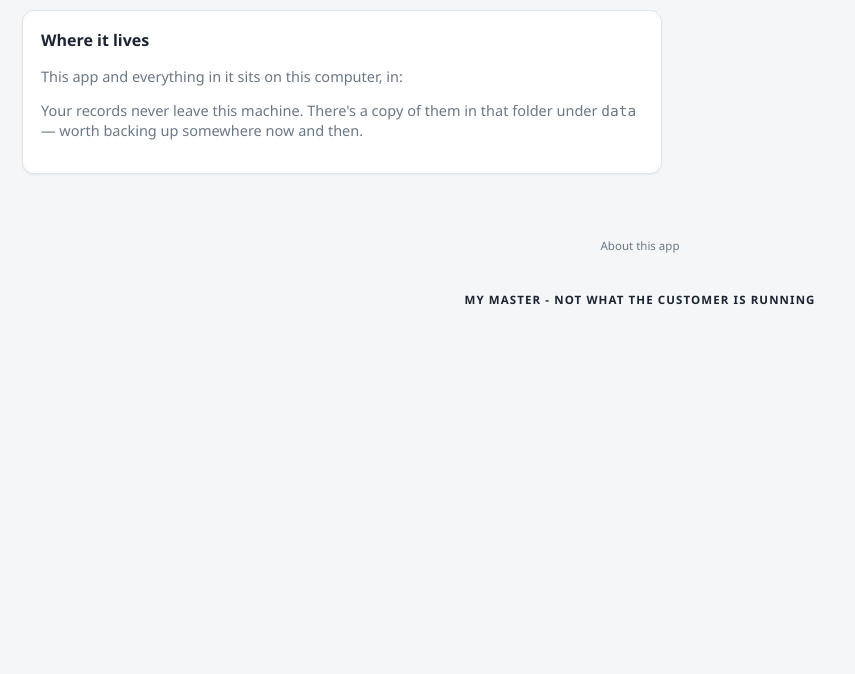
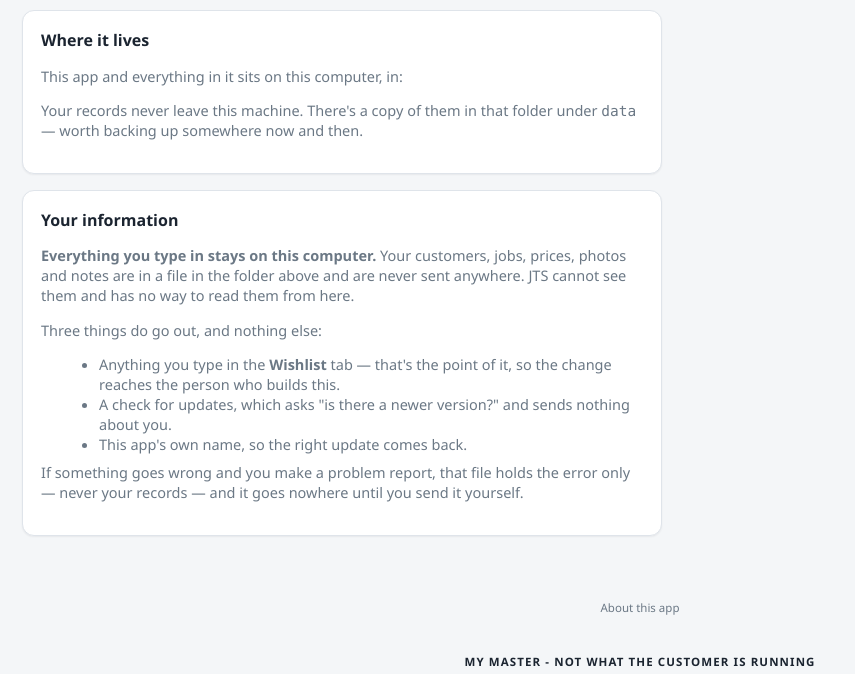
Before and after one commit to jtiztiz0-sudo/Corder-updates, a Python web app: template files/templates/about.html in a window 1280 px wide. Shown: the part 149-823 px from the top of the page, without its empty margins (0-855 px from the left). Before the commit the page ends 454 px from the top, so only its background shows below. Run offline with Jinja, Linux system fonts and the light colour scheme; the template is opened without the code that fills it, so the values that code supplies are empty.

Commit message:
Update to version 42

```diff
--- a/files/apps/jake_s_junkyard/modules.py
+++ b/files/apps/jake_s_junkyard/modules.py
@@ -36,7 +36,7 @@ BUSINESS = {'name': 'Conrad is handsome asf',
            '--muted': '#9db3cf',
            '--blue': '#5aa9f0',
            '--shadow': 'none'},
- 'generated': '2026-08-19 10:53'}
+ 'generated': '2026-08-19 17:20'}
 
 MODULES = [{'key': 'scheduling',
   'label': 'Schedule',
--- a/files/templates/about.html
+++ b/files/templates/about.html
@@ -11,6 +11,40 @@
   <p class="muted small">Your records never leave this machine. There's a copy
      of them in that folder under <span class="mono">data</span> — worth backing
      up somewhere now and then.</p>
+</div>
+
+{# The answer to "can he see my stuff?", written down where they can read it
+   without having to ask. Every line below is checked by a test against what
+   the code actually does -- if somebody adds a call that sends more than this,
+   the test fails rather than the promise quietly becoming untrue. #}
+<div class="card" style="max-width:640px">
+  <h2 style="margin-top:0">Your information</h2>
+  {% if hosted %}
+  <p class="muted small">Your records are kept on the JTS server so this works
+     on your phone and your computer at once. That means <strong>JTS can see
+     what's in here</strong> — the same way any online system can. It is not
+     sold, shared, or looked at for any reason other than fixing something
+     you've asked about.</p>
+  <p class="muted small">If you'd rather nobody could, the same app can run on
+     your own computer instead, where nothing leaves it. Ask and it can be
+     moved.</p>
+  {% else %}
+  <p class="muted small"><strong>Everything you type in stays on this
+     computer.</strong> Your customers, jobs, prices, photos and notes are in a
+     file in the folder above and are never sent anywhere. JTS cannot see them
+     and has no way to read them from here.</p>
+  <p class="muted small">Three things do go out, and nothing else:</p>
+  <ul class="muted small" style="margin:6px 0 0 18px">
+    <li>Anything you type in the <strong>Wishlist</strong> tab — that's the
+        point of it, so the change reaches the person who builds this.</li>
+    <li>A check for updates, which asks "is there a newer version?" and sends
+        nothing about you.</li>
+    <li>This app's own name, so the right update comes back.</li>
+  </ul>
+  <p class="muted small" style="margin-top:8px">If something goes wrong and you
+     make a problem report, that file holds the error only — never your
+     records — and it goes nowhere until you send it yourself.</p>
+  {% endif %}
 </div>
 
 {% if hosted %}
```
Also changed, not shown: manifest.json.
